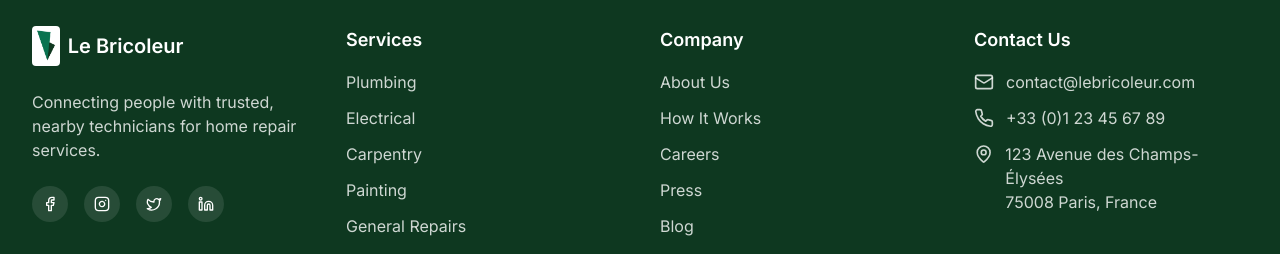
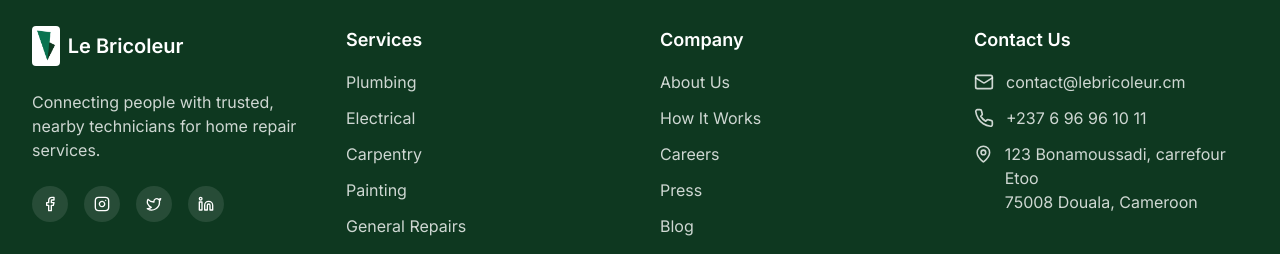
Before and after one commit to ledoux25/bricoleur-home-hub, a React (Vite) app: page / in a window 1280 px wide. Shown: the part 5264-5518 px from the top of the page. Built offline with nearby package versions, Linux system fonts and the light colour scheme.

Commit message:
feat : change contact informations and localisation in the footer

```diff
--- a/src/components/Footer.tsx
+++ b/src/components/Footer.tsx
@@ -65,17 +65,17 @@ const Footer = () => {
             <ul className="space-y-3">
               <li className="flex items-start">
                 <Mail className="h-5 w-5 mr-3 mt-0.5 text-white/80" />
-                <span className="text-white/80">contact@lebricoleur.com</span>
+                <span className="text-white/80">contact@lebricoleur.cm</span>
               </li>
               <li className="flex items-start">
                 <Phone className="h-5 w-5 mr-3 mt-0.5 text-white/80" />
-                <span className="text-white/80">+33 (0)1 23 45 67 89</span>
+                <span className="text-white/80">+237 6 96 96 10 11</span>
               </li>
               <li className="flex items-start">
                 <MapPin className="h-5 w-5 mr-3 mt-0.5 text-white/80" />
                 <span className="text-white/80">
-                  123 Avenue des Champs-Élysées<br />
-                  75008 Paris, France
+                  123 Bonamoussadi, carrefour Etoo<br />
+                  75008 Douala, Cameroon
                 </span>
               </li>
             </ul>
```
